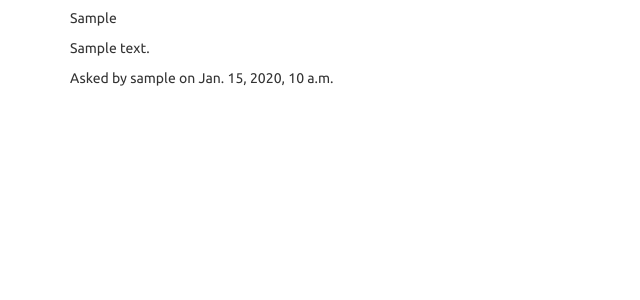
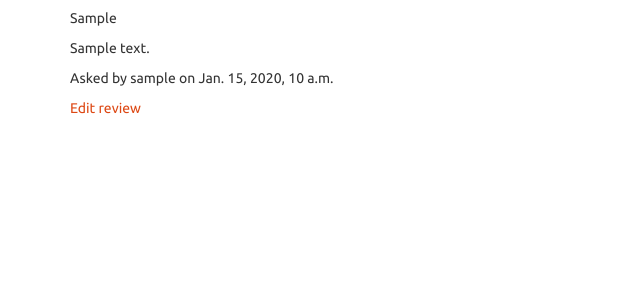
Before and after one commit to Brophy613/eatsreview, a Django app: page /question/1/ in a window 1280 px wide. Shown: the part 142-442 px from the top of the page, without its empty margins (0-640 px from the left). Run offline with Django 3.2, Linux system fonts and the light colour scheme; a user stored in the database is signed in; tables that the repository leaves empty hold one stand-in row (values such as "Sample post"); some libraries are stand-ins or nearby versions.

Commit message:
Add question update view

```diff
--- a/core/urls.py
+++ b/core/urls.py
@@ -8,4 +8,5 @@ urlpatterns = patterns('',
      url(r'^question/create/$', QuestionCreateView.as_view(), name='question_create'),
      url(r'question/$', QuestionListView.as_view(), name='question_list'),
      url(r'^question/(?P<pk>\d+)/$', QuestionDetailView.as_view(), name='question_detail'),
+      url(r'^question/update/(?P<pk>\d+)/$', QuestionUpdateView.as_view(), name='question_update'),
                       )
--- a/core/views.py
+++ b/core/views.py
@@ -3,7 +3,7 @@ from django.views.generic import TemplateView
 from django.views.generic import CreateView
 from django.core.urlresolvers import reverse_lazy
 from .models import *
-from django.views.generic import ListView, DetailView
+from django.views.generic import ListView, DetailView, UpdateView
 
 # Create your views here.
 class Home(TemplateView):
@@ -26,3 +26,8 @@ class QuestionListView(ListView):
 class QuestionDetailView(DetailView):
     model = Question
     template_name = 'question/question_detail.html'
+
+class QuestionUpdateView(UpdateView):
+    model = Question
+    template_name = 'question/question_form.html'
+    fields = ['restaurant', 'order', 'review']
--- a/templates/question/question_detail.html
+++ b/templates/question/question_detail.html
@@ -4,4 +4,7 @@
 <p>{{ question.order }}</p>
 <p>{{ question.review }}</p>
 <p>Asked by {{ question.user.username }} on {{ question.created_at }}</p>
+{% if question.user == user %}
+<p><a href="{% url 'question_update' pk=question.id %}">Edit review</a></p>
+{% endif %}
 {% endblock %}
```
